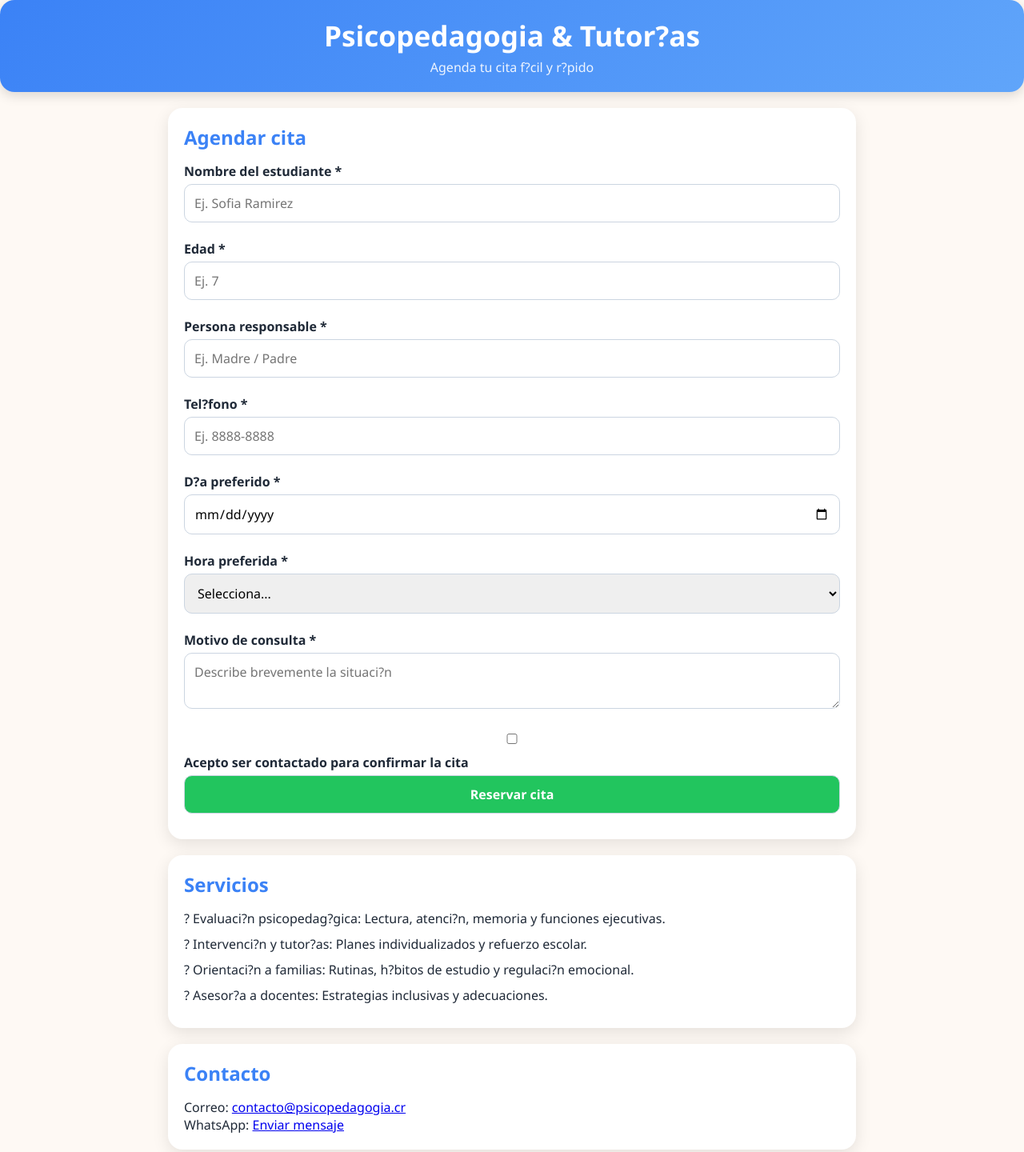
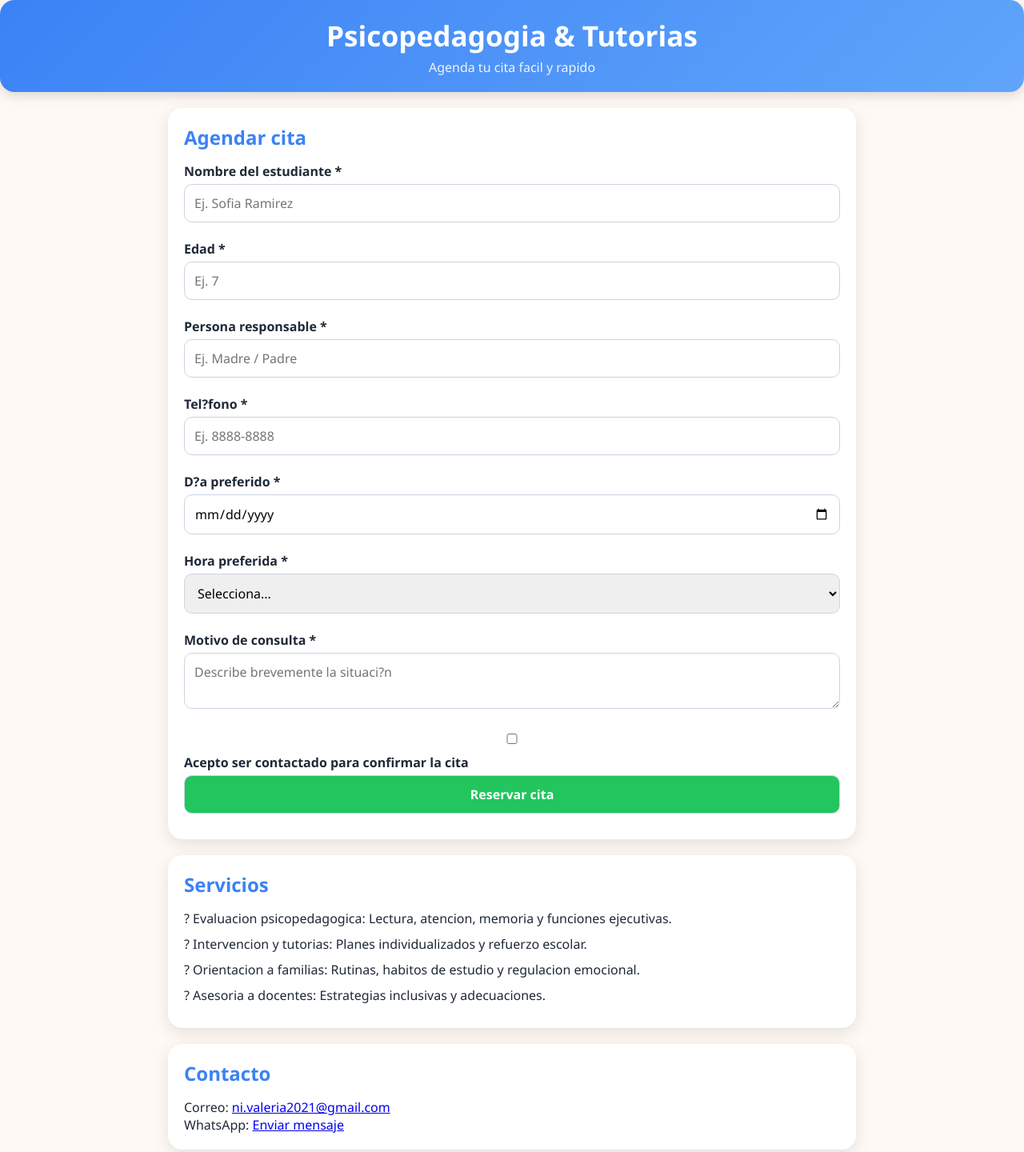
Before and after one commit to Vale20211996/Psicopedag-gia-Entre-lineas-, a plain HTML site: page index.html in a window 1280 px wide. Shown: the top 1440 px of the page at 80% size. Drawn offline with Linux system fonts and the light colour scheme.

Commit message:
Update index.html

```diff
--- a/index.html
+++ b/index.html
@@ -28,8 +28,8 @@ h2{margin-bottom:15px;color:var(--primary);}
 </head>
 <body>
 <header>
-  <h1>Psicopedagogia & Tutor?as</h1>
-  <p>Agenda tu cita f?cil y r?pido</p>
+  <h1>Psicopedagogia & Tutorias</h1>
+  <p>Agenda tu cita facil y rapido</p>
 </header>
 
 <div class="container">
@@ -77,17 +77,17 @@ h2{margin-bottom:15px;color:var(--primary);}
   <div class="card">
     <h2>Servicios</h2>
     <ul style="list-style:none; padding-left:0;">
-      <li style="margin-bottom:10px;">? Evaluaci?n psicopedag?gica: Lectura, atenci?n, memoria y funciones ejecutivas.</li>
-      <li style="margin-bottom:10px;">? Intervenci?n y tutor?as: Planes individualizados y refuerzo escolar.</li>
-      <li style="margin-bottom:10px;">? Orientaci?n a familias: Rutinas, h?bitos de estudio y regulaci?n emocional.</li>
-      <li style="margin-bottom:10px;">? Asesor?a a docentes: Estrategias inclusivas y adecuaciones.</li>
+      <li style="margin-bottom:10px;">? Evaluacion psicopedagogica: Lectura, atencion, memoria y funciones ejecutivas.</li>
+      <li style="margin-bottom:10px;">? Intervencion y tutorias: Planes individualizados y refuerzo escolar.</li>
+      <li style="margin-bottom:10px;">? Orientacion a familias: Rutinas, habitos de estudio y regulacion emocional.</li>
+      <li style="margin-bottom:10px;">? Asesoria a docentes: Estrategias inclusivas y adecuaciones.</li>
     </ul>
   </div>
 
   <div class="card">
     <h2>Contacto</h2>
-    <p>Correo: <a href="mailto:contacto@psicopedagogia.cr">contacto@psicopedagogia.cr</a></p>
-    <p>WhatsApp: <a href="https://wa.me/50688888888" target="_blank">Enviar mensaje</a></p>
+    <p>Correo: <a href="mailto:contacto@psicopedagogia.cr">ni.valeria2021@gmail.com</a></p>
+    <p>WhatsApp: <a href="https://wa.me/qr/WPUWFXKLF42BJ1 target="_blank">Enviar mensaje</a></p>
   </div>
 </div>
 
```
